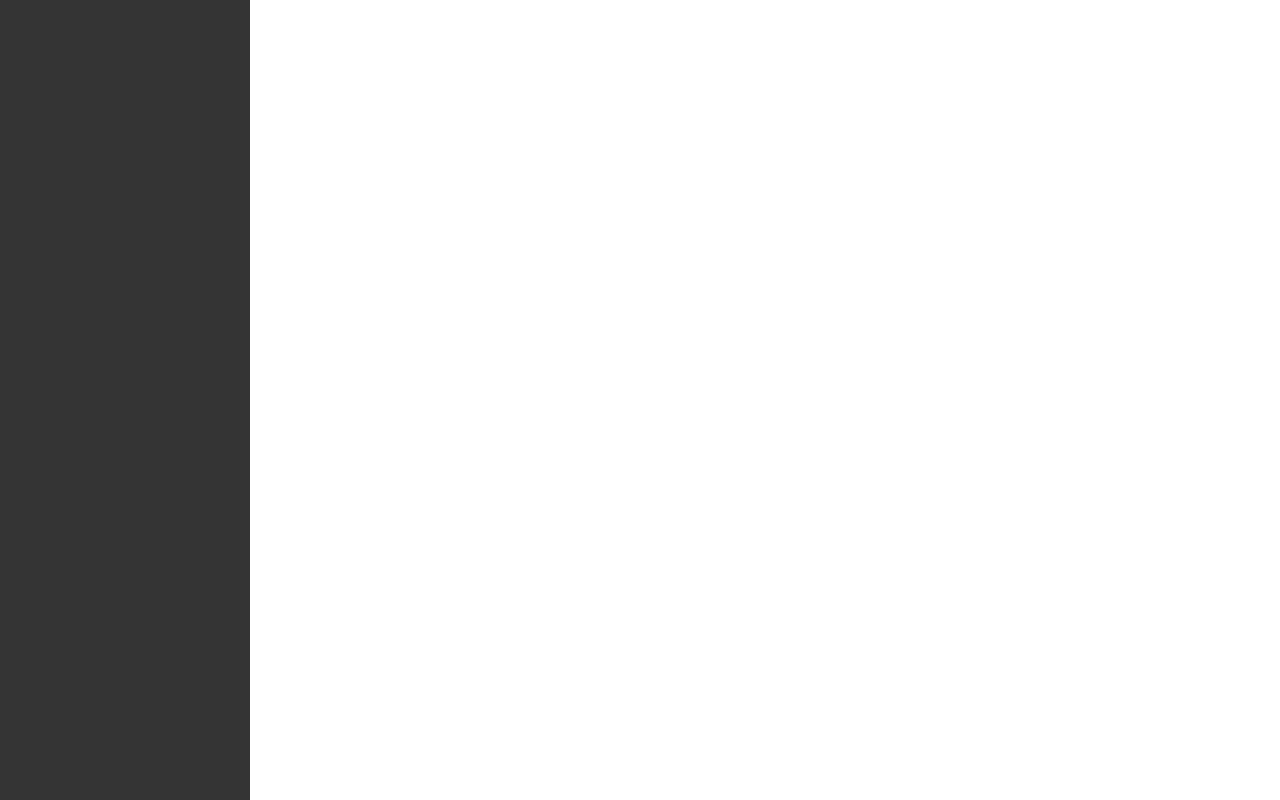
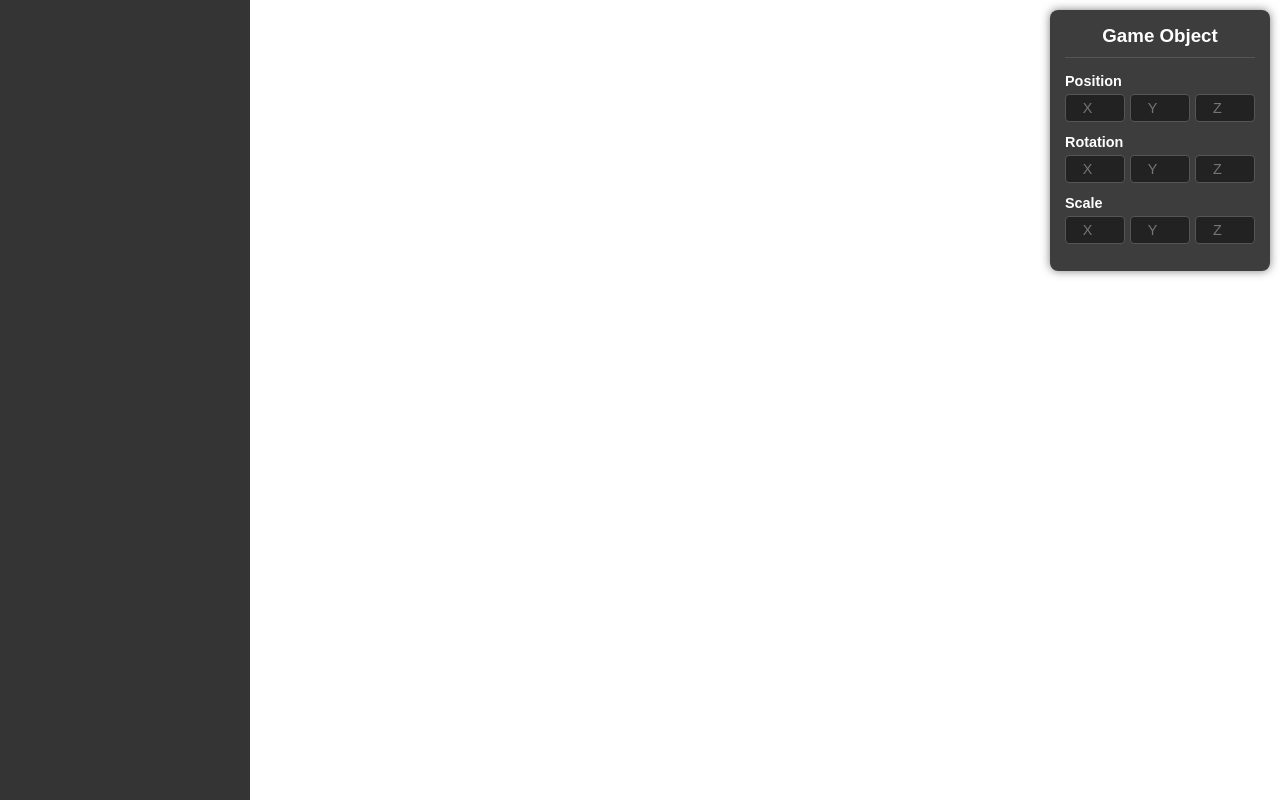
Before and after one commit to NickRaspy/ThreeJS_TransformEditing_TestProject, a website: page index.html in a window 1280 px wide. Drawn offline with Linux system fonts and the light colour scheme.

Commit message:
ui edit object

```diff
--- a/css/style.css
+++ b/css/style.css
@@ -64,3 +64,62 @@ body {
 #side-menu.hidden {
     transform: translateX(-100%);
 }
+
+#editBox {
+    display: block;
+    position: absolute;
+    top: 10px;
+    right: 10px;
+    width: 220px;
+    background-color: rgba(40, 40, 40, 0.9);
+    color: white;
+    padding: 15px;
+    border-radius: 8px;
+    font-family: Arial, sans-serif;
+    box-shadow: 0 0 10px rgba(0, 0, 0, 0.5);
+    box-sizing: border-box;
+}
+
+#editBox h3 {
+    margin-top: 0;
+    margin-bottom: 15px;
+    text-align: center;
+    border-bottom: 1px solid #555;
+    padding-bottom: 10px;
+    white-space: nowrap;
+    overflow: hidden;
+    text-overflow: ellipsis;
+}
+
+.property-group {
+    margin-bottom: 12px;
+}
+
+.property-group label {
+    display: block;
+    margin-bottom: 5px;
+    font-weight: bold;
+    font-size: 0.9em;
+}
+
+.vector-inputs {
+    display: flex;
+    gap: 5px;
+}
+
+.vector-inputs input {
+    flex: 1;
+    padding: 5px;
+    background-color: #222;
+    border: 1px solid #555;
+    color: white;
+    border-radius: 4px;
+    text-align: center;
+    min-width: 0;
+    font-size: 0.9em;
+}
+
+.vector-inputs input:focus {
+    outline: none;
+    border-color: #00aaff;
+}
--- a/index.html
+++ b/index.html
@@ -16,9 +16,35 @@
 <body>
     <aside id="side-menu">
         <ul id="objects-list">
-
         </ul>
     </aside>
+    <div id="editBox">
+        <h3 id="objectName">Game Object</h3>
+        <div class="property-group">
+            <label>Position</label>
+            <div class="vector-inputs" valueType="position">
+                <input type="number" axis="x" step="0.1" placeholder="X">
+                <input type="number" axis="y" step="0.1" placeholder="Y">
+                <input type="number" axis="z" step="0.1" placeholder="Z">
+            </div>
+        </div>
+        <div class="property-group">
+            <label>Rotation</label>
+            <div class="vector-inputs" valueType="rotation">
+                <input type="number" axis="x" step="0.1" placeholder="X">
+                <input type="number" axis="y" step="0.1" placeholder="Y">
+                <input type="number" axis="z" step="0.1" placeholder="Z">
+            </div>
+        </div>
+        <div class="property-group">
+            <label>Scale</label>
+            <div class="vector-inputs" valueType="scale">
+                <input type="number" axis="x" step="0.1" placeholder="X">
+                <input type="number" axis="y" step="0.1" placeholder="Y">
+                <input type="number" axis="z" step="0.1" placeholder="Z">
+            </div>
+        </div>
+    </div>
     <script type="module" src="dist/main.js"></script>
 </body>
 </html>
--- a/src/objects/objectsManager.ts
+++ b/src/objects/objectsManager.ts
@@ -5,6 +5,10 @@ import "./created/objectsCollection";
 
 export class ObjectsManager{
     private objectStorage: ObjectStorage = new ObjectStorage();
+
+    constructor(objectStorage: ObjectStorage){
+        this.objectStorage = objectStorage;
+    }
 
     instantiate(objectType: string): GameObject{
         const newObject = Factory.createObject(objectType);
```
Also changed, not shown: src/main.ts (+6 -3 lines), src/objects/transform.ts (+6 -2 lines), src/ui/gameObjectValueEditor.ts (+78 -8 lines), src/ui/objectUIManager.ts (+19 -23 lines).
